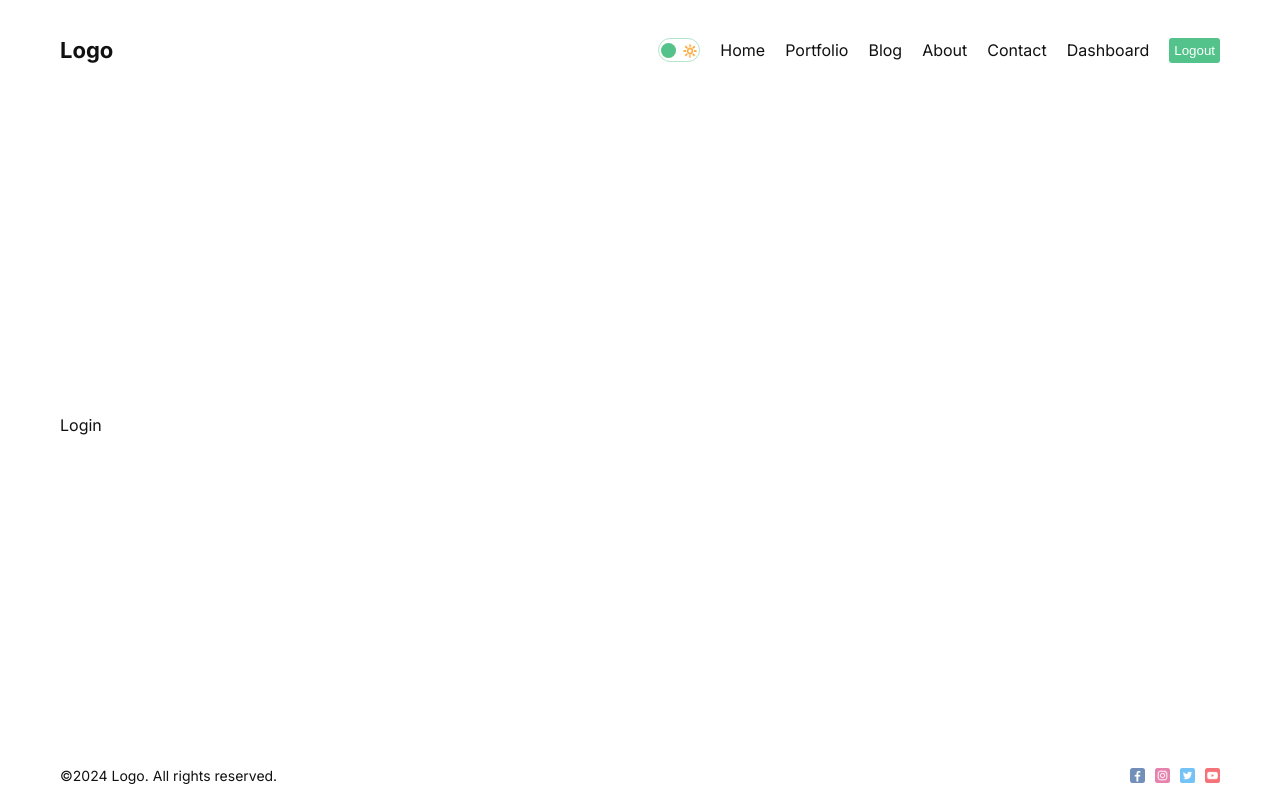
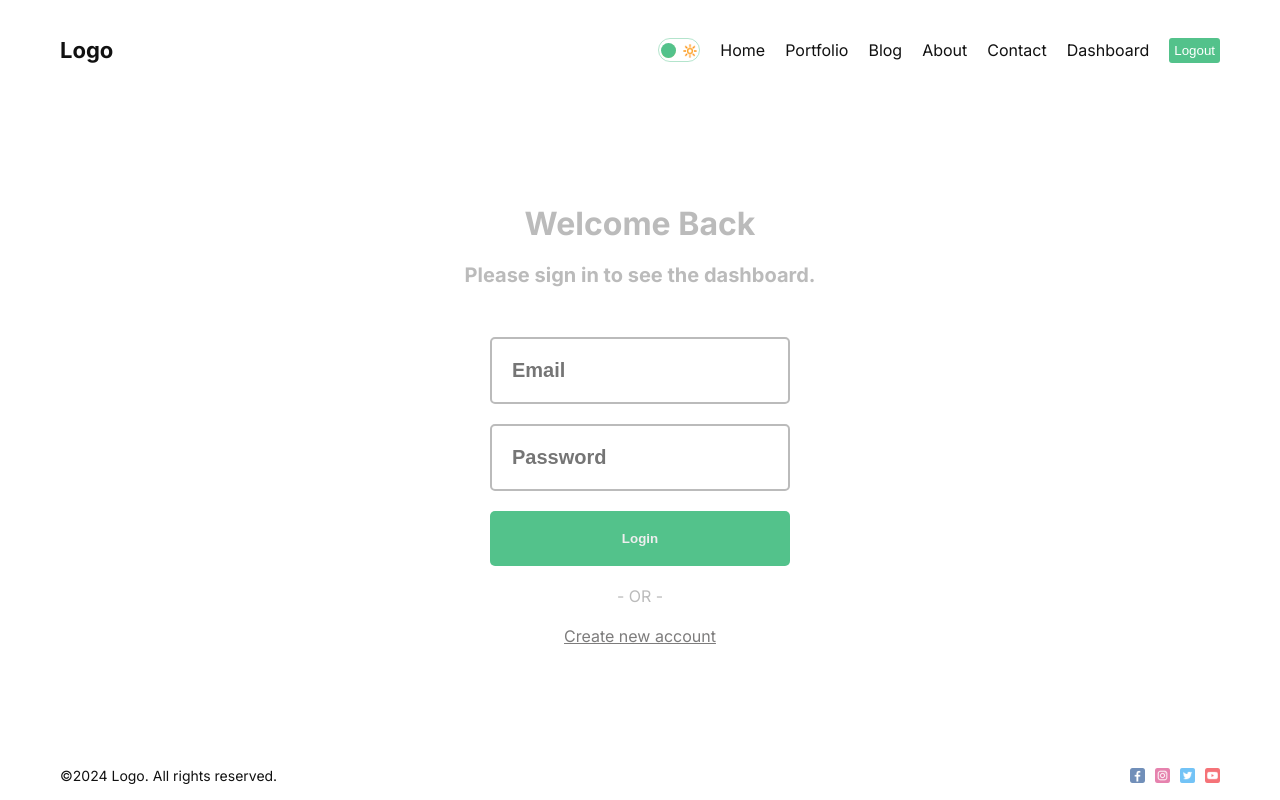
Before and after one commit to RaminMikayilov/digital-agency, a Next.js app: page /dashboard/login in a window 1280 px wide. Built offline with nearby package versions, Linux system fonts and the light colour scheme; no server answers.

Commit message:
feat: implement authentication

```diff
--- a/package.json
+++ b/package.json
@@ -9,8 +9,10 @@
     "lint": "next lint"
   },
   "dependencies": {
+    "bcryptjs": "^2.4.3",
     "mongoose": "^8.6.1",
     "next": "14.2.7",
+    "next-auth": "^4.24.7",
     "react": "^18",
     "react-dom": "^18"
   },
--- a/src/app/dashboard/(auth)/login/page.jsx
+++ b/src/app/dashboard/(auth)/login/page.jsx
@@ -1,5 +1,72 @@
+"use client";
+
+import Link from "next/link";
+import styles from "./page.module.css";
+import { useEffect, useState } from "react";
+import { signIn, useSession } from "next-auth/react";
+import { useRouter, useSearchParams } from "next/navigation";
+
 const Login = () => {
-  return <div>Login</div>;
+  const session = useSession();
+  const router = useRouter();
+  const params = useSearchParams();
+  const [error, setError] = useState("");
+  const [success, setSuccess] = useState("");
+
+  console.log("params", params);
+  console.log("session", session);
+  useEffect(() => {
+    setError(params.get("error"));
+    setSuccess(params.get("success"));
+  }, [params]);
+
+  if (session.status === "loading") {
+    return <p>Loading...</p>;
+  }
+
+  if (session.status === "authenticated") {
+    router?.push("/dashboard");
+  }
+
+  const handleSubmit = async (e) => {
+    e.preventDefault();
+
+    const [email, password] = e.target.elements;
+
+    signIn("credentials", {
+      email: email.value,
+      password: password.value,
+    });
+  };
+
+  return (
+    <div className={styles.container}>
+      <h1 className={styles.title}>{success ? success : "Welcome Back"}</h1>
+      <h2 className={styles.subtitle}>Please sign in to see the dashboard.</h2>
+
+      <form onSubmit={handleSubmit} className={styles.form}>
+        <input
+          type="text"
+          placeholder="Email"
+          required
+          className={styles.input}
+        />
+        <input
+          type="password"
+          placeholder="Password"
+          required
+          className={styles.input}
+        />
+        <button className={styles.button}>Login</button>
+        {error && error}
+      </form>
+
+      <span className={styles.or}>- OR -</span>
+      <Link className={styles.link} href="/dashboard/register">
+        Create new account
+      </Link>
+    </div>
+  );
 };
 
 export default Login;
--- /dev/null
+++ b/src/app/dashboard/(auth)/login/page.module.css
@@ -0,0 +1,62 @@
+.container {
+  display: flex;
+  align-items: center;
+  flex-direction: column;
+  gap: 20px;
+}
+
+.title {
+  color: #bbb;
+}
+
+.subtitle {
+  font-size: 20px;
+  margin-bottom: 30px;
+  color: #bbb;
+}
+
+.form {
+  width: 300px;
+  display: flex;
+  flex-direction: column;
+  gap: 20px;
+}
+
+.input {
+  padding: 20px;
+  background-color: transparent;
+  border: 2px solid #bbb;
+  border-radius: 5px;
+  outline: none;
+  color: #bbb;
+  font-size: 20px;
+  font-weight: bold;
+}
+
+.button {
+  width: 300px;
+  padding: 20px;
+  cursor: pointer;
+  background-color: #53c28b;
+  border: none;
+  border-radius: 5px;
+  color: #eee;
+  font-weight: bold;
+}
+
+.button:hover {
+  background-color: #49b07d;
+}
+
+.or {
+  color: #bbb;
+}
+
+.link {
+  text-decoration: underline;
+  color: #7d7c7c;
+}
+
+.link:hover {
+  color: rgb(61, 61, 61);
+}
--- /dev/null
+++ b/src/app/dashboard/(auth)/register/page.module.css
@@ -0,0 +1,35 @@
+.container {
+  display: flex;
+  flex-direction: column;
+  gap: 20px;
+  align-items: center;
+  justify-content: center;
+}
+
+.form {
+  width: 300px;
+  display: flex;
+  flex-direction: column;
+  gap: 20px;
+}
+
+.input {
+  padding: 20px;
+  background-color: transparent;
+  border: 2px solid #bbb;
+  color: #bbb;
+  border-radius: 5px;
+  font-size: 20px;
+  font-weight: bold;
+}
+
+.button {
+  width: 300px;
+  padding: 20px;
+  cursor: pointer;
+  background-color: #53c28b;
+  border: none;
+  border-radius: 5px;
+  color: #eee;
+  font-weight: bold;
+}
--- a/src/app/layout.js
+++ b/src/app/layout.js
@@ -3,6 +3,7 @@ import "./globals.css";
 import Navbar from "@/components/navbar/navbar";
 import Footer from "@/components/footer/footer";
 import { ThemeProvider } from "@/context/theme.context";
+import AuthProvider from "@/components/auth-provider/auth-provider";
 
 const inter = Inter({ subsets: ["latin"] });
 
@@ -16,11 +17,13 @@ export default function RootLayout({ children }) {
     <html lang="en">
       <body className={inter.className}>
         <ThemeProvider>
-          <div className="container">
-            <Navbar />
-            {children}
-            <Footer />
-          </div>
+          <AuthProvider>
+            <div className="container">
+              <Navbar />
+              {children}
+              <Footer />
+            </div>
+          </AuthProvider>
         </ThemeProvider>
       </body>
     </html>
--- /dev/null
+++ b/src/components/auth-provider/auth-provider.js
@@ -0,0 +1,9 @@
+"use client";
+
+import { SessionProvider } from "next-auth/react";
+
+const AuthProvider = ({ children }) => {
+  return <SessionProvider>{children}</SessionProvider>;
+};
+
+export default AuthProvider;
```
Also changed, not shown: src/app/api/auth/[...nextauth]/route.js (added, +43 -0 lines), src/app/api/auth/register/route.js (added, +27 -0 lines), src/app/dashboard/(auth)/register/page.jsx (+65 -1 lines), 1 other file (tests, documents, lock files or other folders).
